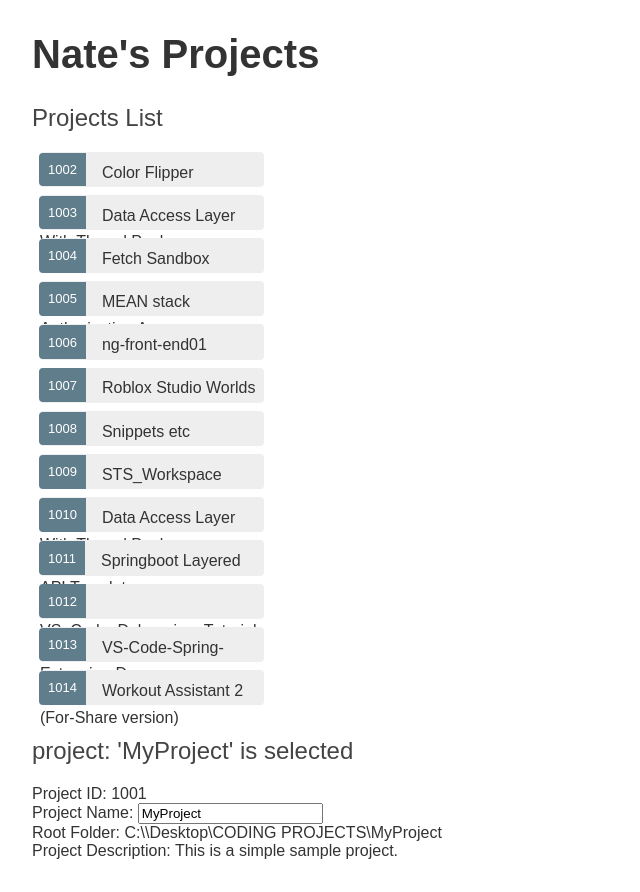
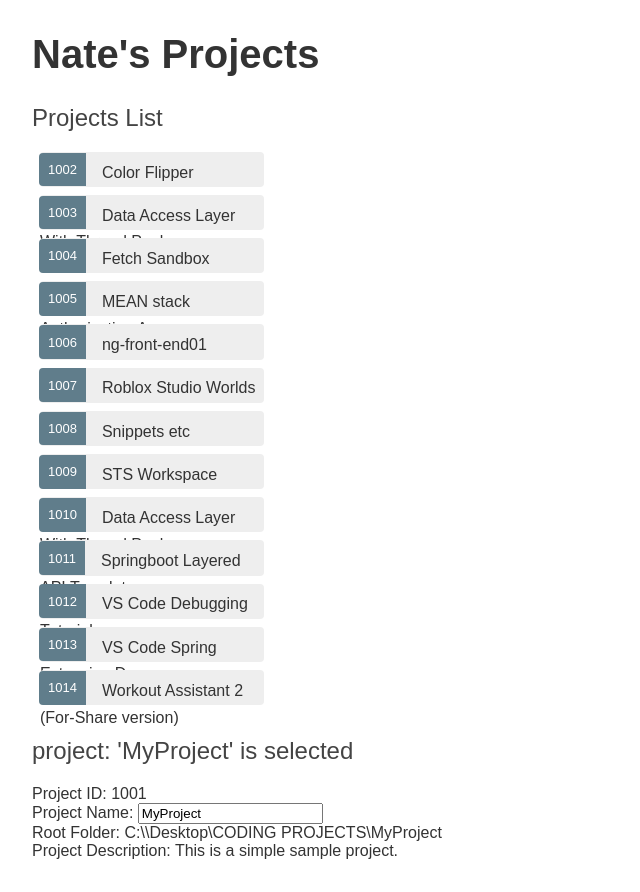
Before and after one commit to lifeModder19135/angular-front-end01, an Angular app: page / in a window 1280 px wide. Shown: the whole page, without its empty margins (0-640 px from the left). Built offline with nearby package versions, Linux system fonts and the light colour scheme.

Commit message:
08132020 -- app.component.ts -- CLEANUP: Removed underscores and dashes from every project.name value; Fixed CSS to Include all text in list item capsules, removed text overlap

```diff
--- a/src/app/app.component.ts
+++ b/src/app/app.component.ts
@@ -15,11 +15,11 @@ const PROJECTS: Project[] = [
   { id: 1006, name: 'ng-front-end01', root: '\\CODING PROJECTS\\ng-front-end01', desc: 'This project!!!'},
   { id: 1007, name: 'Roblox Studio Worlds', root: '\\CODING PROJECTS\\Roblox Studio Worlds', desc: 'Just a generic workspace for Cadey\'s Roblox Studio Worlds and custom scripts.'},
   { id: 1008, name: 'Snippets etc', root: '\\CODING PROJECTS\\Snippets etc', desc: 'Workspace for random scripts, files, and Snippets that need to be kept with my code but do not belong anywhere else.'},
-  { id: 1009, name: 'STS_Workspace', root: '\\CODING PROJECTS\\STS_Workspace', desc: 'Workspace for all my Spring Projects built using Spring Tool Suite.'},
+  { id: 1009, name: 'STS Workspace', root: '\\CODING PROJECTS\\STS_Workspace', desc: 'Workspace for all my Spring Projects built using Spring Tool Suite.'},
   { id: 1010, name: 'Data Access Layer With Thread Pool', root: '\\CODING PROJECTS\\STS_Workspace\\DAL-With-Thread-Pool', desc: 'Copy of project #1003'},
   { id: 1011, name: 'Springboot Layered API Template', root: '\\CODING PROJECTS\\STS_Workspace\\Springboot_Layered_API_Template', desc: 'Template for a simple Spring Data faccess layer.'},
-  { id: 1012, name: 'VS_Code_Debugging_Tutorial', root: '\\CODING PROJECTS\\VS_Code_Debugging_Tutorial', desc: 'Sandbox for expirimenting with Code\'s debugging features for JS and TS/ Angular.'},
-  { id: 1013, name: 'VS-Code-Spring-Extension-Demo', root: '\\CODING PROJECTS\\VS-Code-Spring-Extension-Demo', desc: 'Just made this to see how easy / feasible Spring development is via VS Code.'},
+  { id: 1012, name: 'VS Code Debugging Tutorial', root: '\\CODING PROJECTS\\VS_Code_Debugging_Tutorial', desc: 'Sandbox for expirimenting with Code\'s debugging features for JS and TS/ Angular.'},
+  { id: 1013, name: 'VS Code Spring Extension Demo', root: '\\CODING PROJECTS\\VS-Code-Spring-Extension-Demo', desc: 'Just made this to see how easy / feasible Spring development is via VS Code.'},
   { id: 1014, name: 'Workout Assistant 2 (For-Share version)', root: '\\CODING PROJECTS\\WorkoutAssistant2 - ForShare', desc: '\'safe to share\' version of my most recent Android app \'Dumbbell Workout Assistant\'. Images and other various resources have been removed to prevent piracy.'},
 ];
 
```
